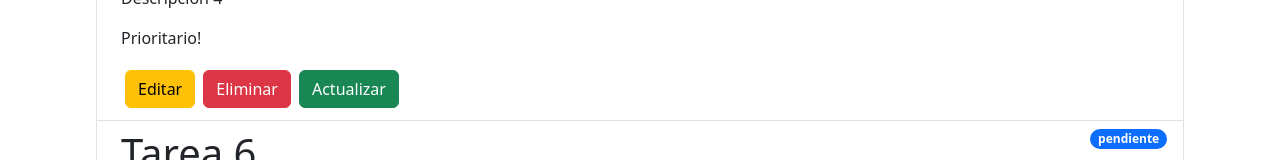
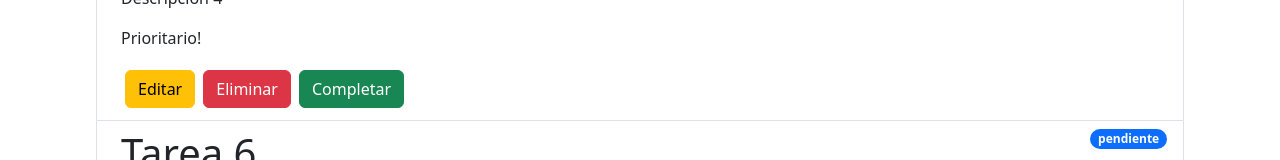
Before and after one commit to rekznoz/lista-tareas-react, a React (Vite) app: page / in a window 1280 px wide. Shown: the part 567-727 px from the top of the page. Built offline with nearby package versions, Linux system fonts and the light colour scheme.

Commit message:
Update Tarea.jsx

```diff
--- a/src/componentes/Tarea.jsx
+++ b/src/componentes/Tarea.jsx
@@ -22,7 +22,11 @@ export default function Tarea(Entradas) {
                     {tarea.priority && <p>Prioritario!</p>}
                     <button className="btn btn-warning m-1" onClick={() => editarTarea(tarea.id)}>Editar</button>
                     <button className="btn btn-danger m-1" onClick={() => eliminarTarea(tarea.id)}>Eliminar</button>
-                    <button className="btn btn-success m-1" onClick={() => cambiarEstadoTarea(tarea.id)}>Actualizar</button>
+                    <button className={
+                        `btn m-1 ${tarea.estado === 'pendiente' ? 'btn-success' : 'btn-secondary'}`
+                    } onClick={() => cambiarEstadoTarea(tarea.id)}>{
+                        tarea.estado === 'pendiente' ? 'Completar' : 'Pendiente'
+                    }</button>
                 </div>
                 <span className={`badge ${tarea.estado === 'pendiente' ? 'bg-primary' : 'bg-success'} rounded-pill`}>{tarea.estado}</span>
             </li>
```
